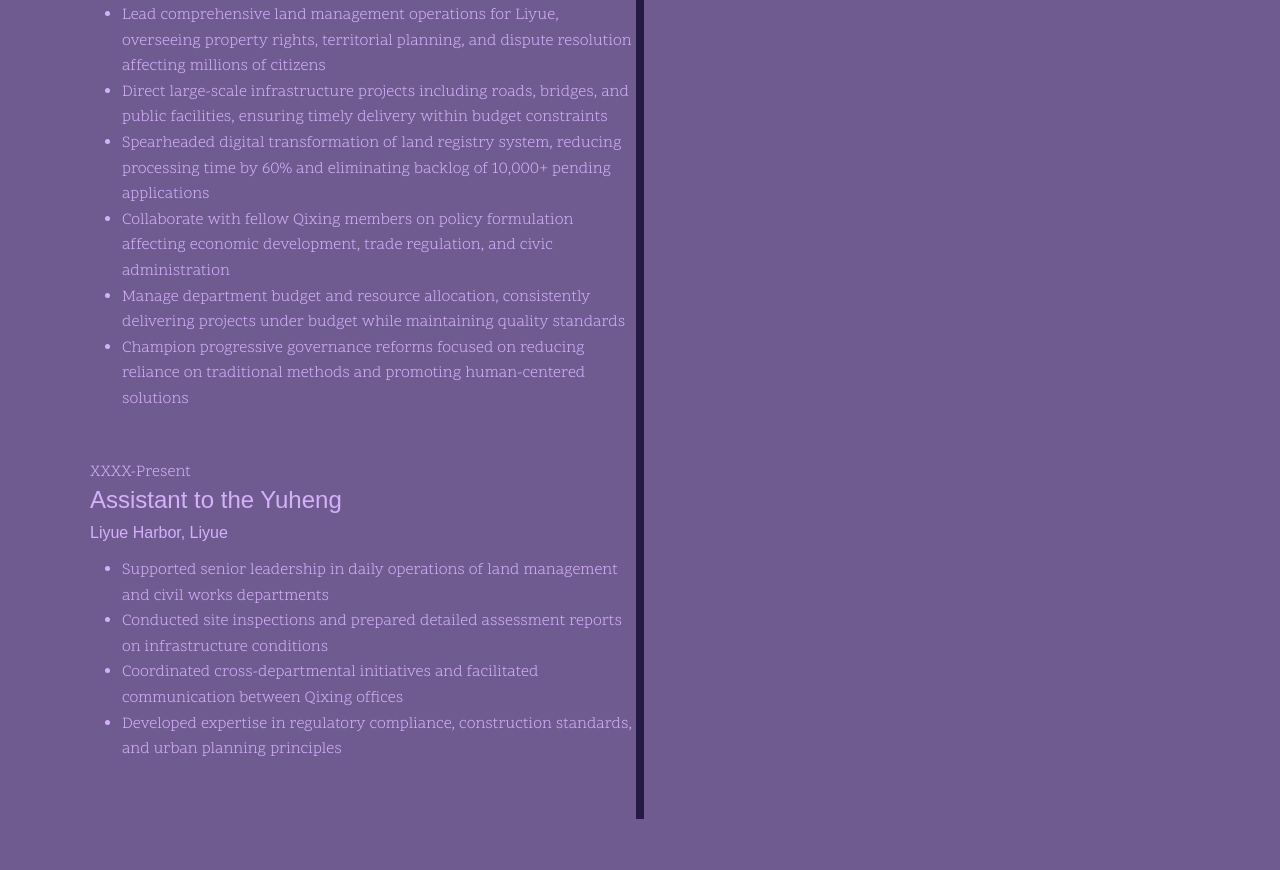
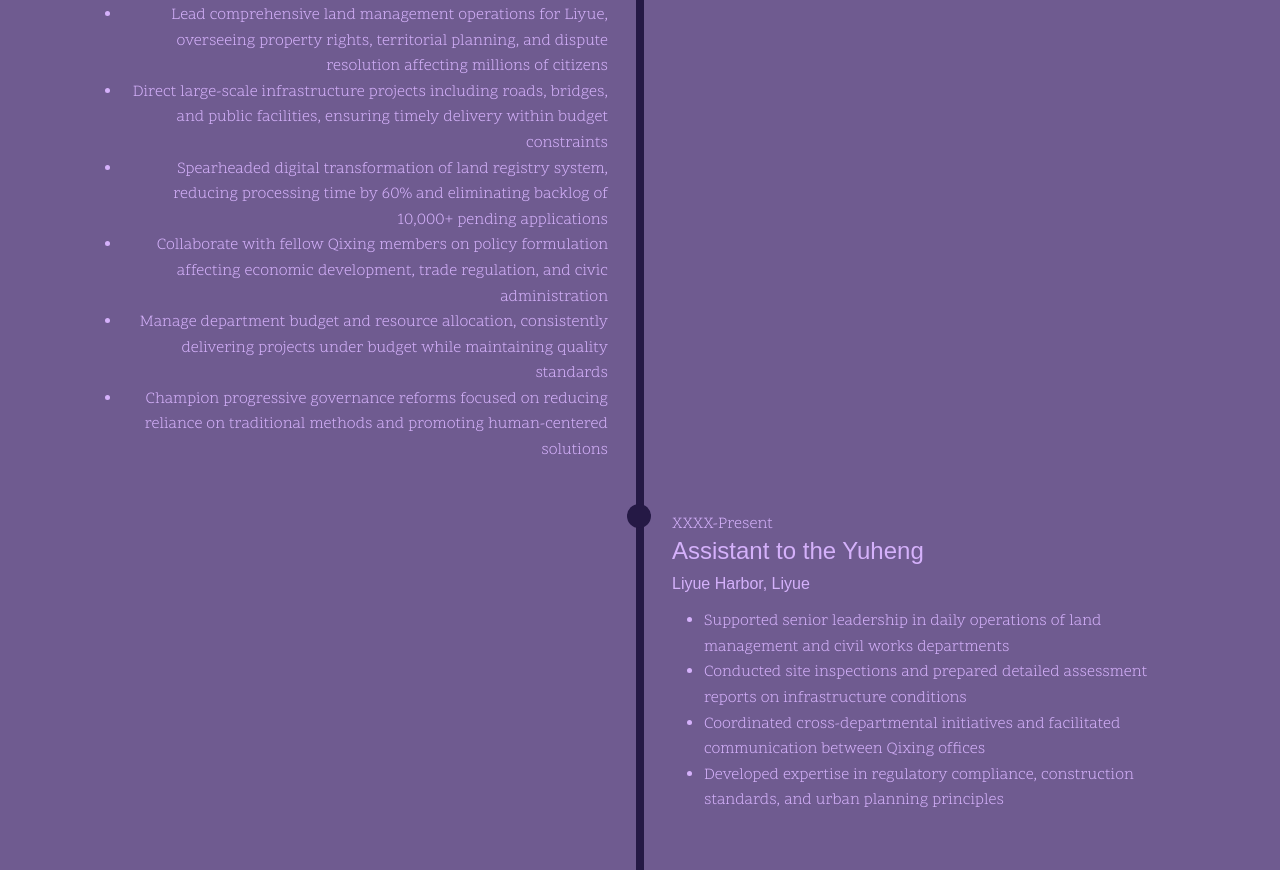
Before and after one commit to alybt/urban-management-portfolio, a website: page index.html in a window 1280 px wide. Shown: the part 1773-2643 px from the top of the page. Before the commit the page ends 2592 px from the top, so only its background shows below. Drawn offline with nearby package versions, Linux system fonts and the light colour scheme.

Commit message:
feat: Add Experience:Circle Timeline

```diff
--- a/assets/css/styles.css
+++ b/assets/css/styles.css
@@ -318,6 +318,34 @@ section#home.hero-section{
   padding: .5rem;
 }
 
+.experience .timeline-item:nth-child(odd){
+  left: 0;
+  text-align: right;
+  padding-right: 2rem;
+}
+
+.experience .timeline-item:nth-child(even){
+  left: 50%;
+  padding-left: 2rem;
+}
+
+.experience .timeline-item::before {
+  content: '';
+  position: absolute;
+  width: 1.5rem;
+  height: 1.5rem;
+  background: var(--primary-color);
+  border: 1rem solid var(--white);
+  border-radius: 50%;
+  top: 0;
+}
+.experience .timeline-item:nth-child(odd)::before {
+  right: -.8rem;
+}
+
+.experience .timeline-item:nth-child(even)::before {
+  left: -.8rem;
+}
 
 /* MEDIA */
 
```
